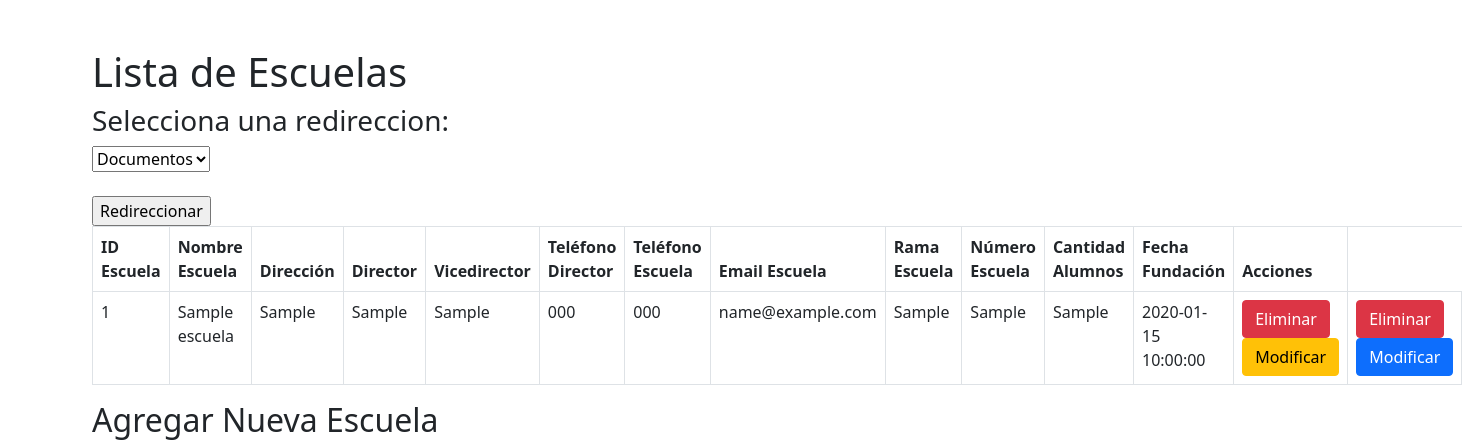
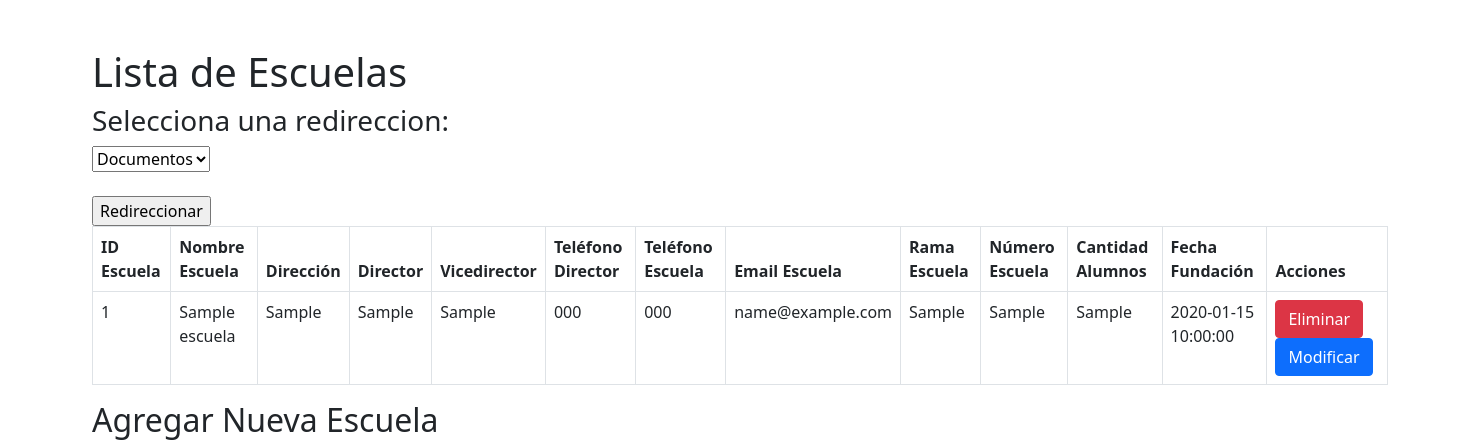
Before and after one commit to Taxx354/consejo, a PHP site: page /escuela.php in a window 1480 px wide. Shown: the top 448 px of the page. Run offline with PHP 8.4, Linux system fonts and the light colour scheme; tables that the repository leaves empty or names only in its code hold one stand-in row (values such as "Sample post").

Commit message:
Update escuela.php

```diff
--- a/escuela/escuela.php
+++ b/escuela/escuela.php
@@ -95,7 +95,6 @@
                         echo "<td>" . $row["numero_escuela"] . "</td>";
                         echo "<td>" . $row["cantidad_alumnos"] . "</td>";
                         echo "<td>" . $row["fecha_fundacion"] . "</td>";
-                        echo "<td><a href='eliminar_escuela.php?id=" . $row["id_esc"] . "' class='btn btn-danger'>Eliminar</a> <a href='editar_escuela.php?id=" . $row["id_esc"] . "' class='btn btn-warning'>Modificar</a></td>";
                         echo "<td>
                                     <a href='eliminar_escuela.php?id=" . $row["id_esc"] . "' class='btn btn-danger'>Eliminar</a>
                                     <a href='editar_escuela.php?id=" . $row["id_esc"] . "' class='btn btn-primary'>Modificar</a>
```
